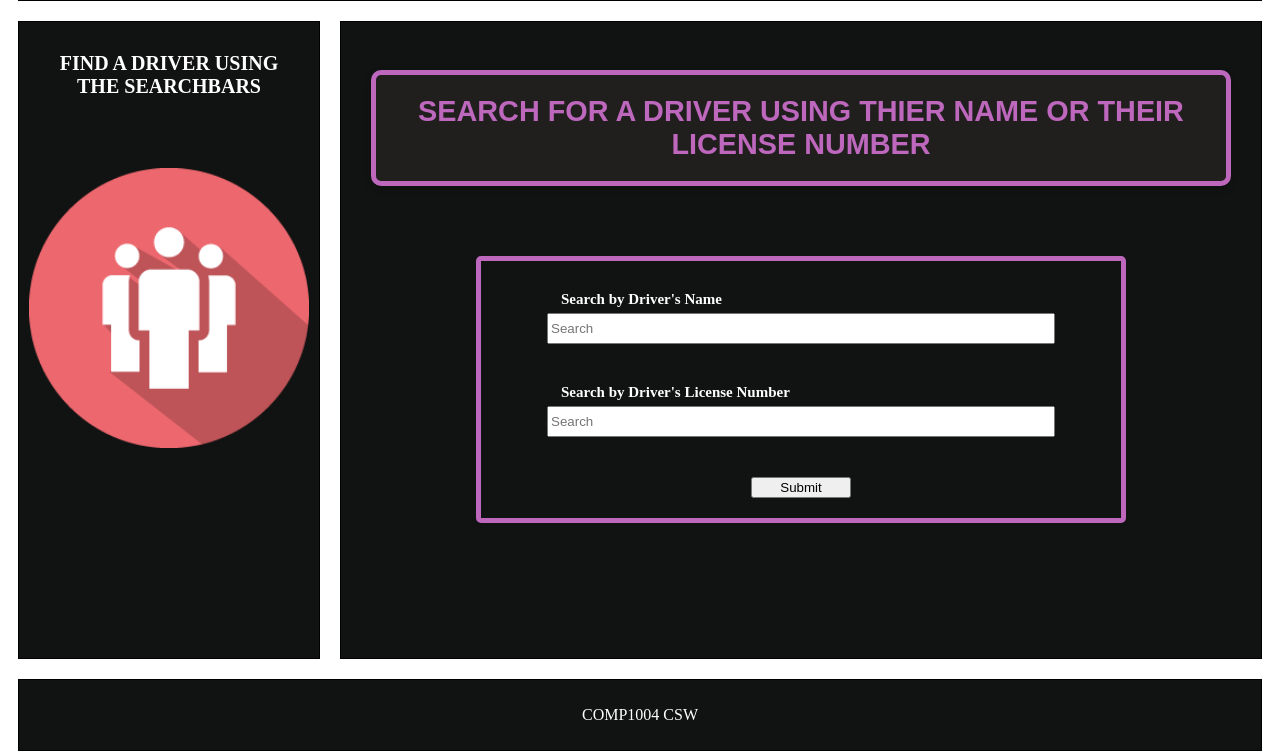
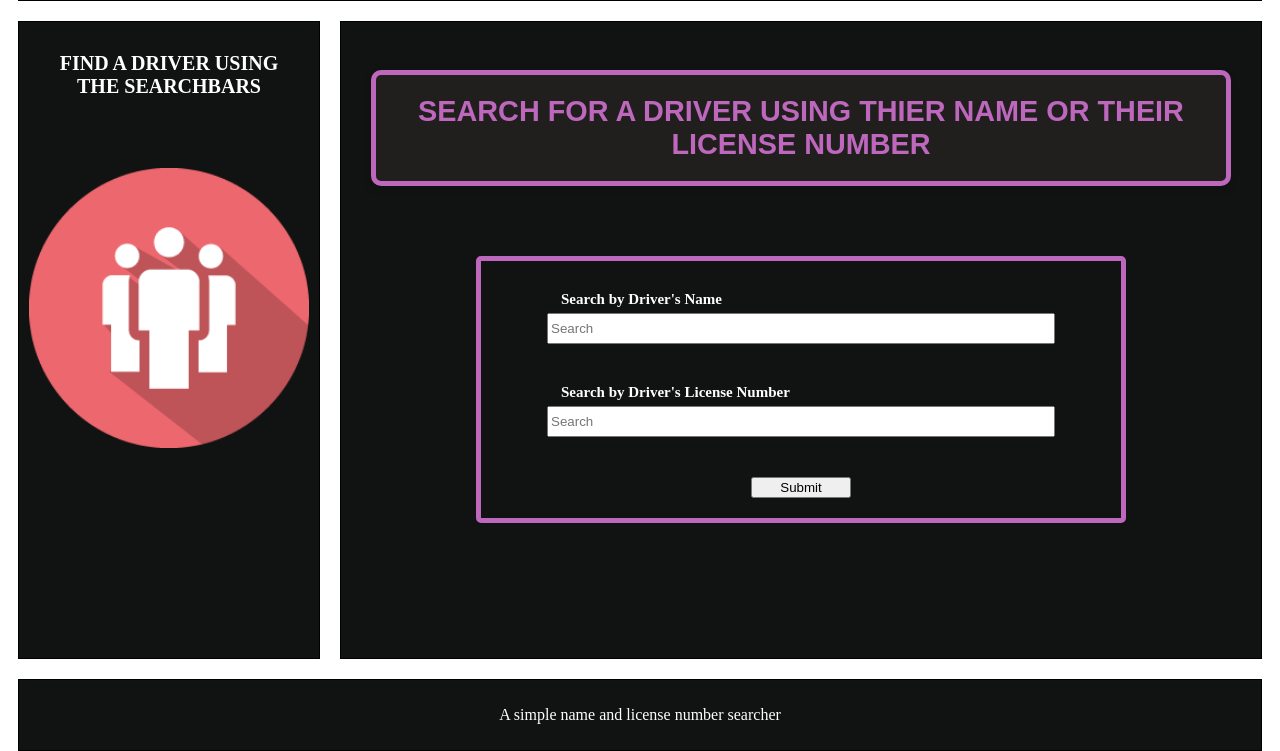
Before and after one commit to B3N-DAWSON/PEOPLE-AND-VEHICLE-SEARCH-WEBISTE, a plain HTML site: page index.html in a window 1280 px wide. Shown: the part 137-888 px from the top of the page. Drawn offline with Linux system fonts and the light colour scheme; a script that the page names is missing.

Commit message:
people search

```diff
--- a/index.html
+++ b/index.html
@@ -48,7 +48,7 @@
         </main>
 
         <footer id ="footer">
-            <p>COMP1004 CSW</p>
+            <p>A simple name and license number searcher</p>
         </footer>
 
     </div>
```
Also changed, not shown: addavehicle.html (+2 -0 lines), vehiclesearch.html (+1 -1 lines), 1 other file.
